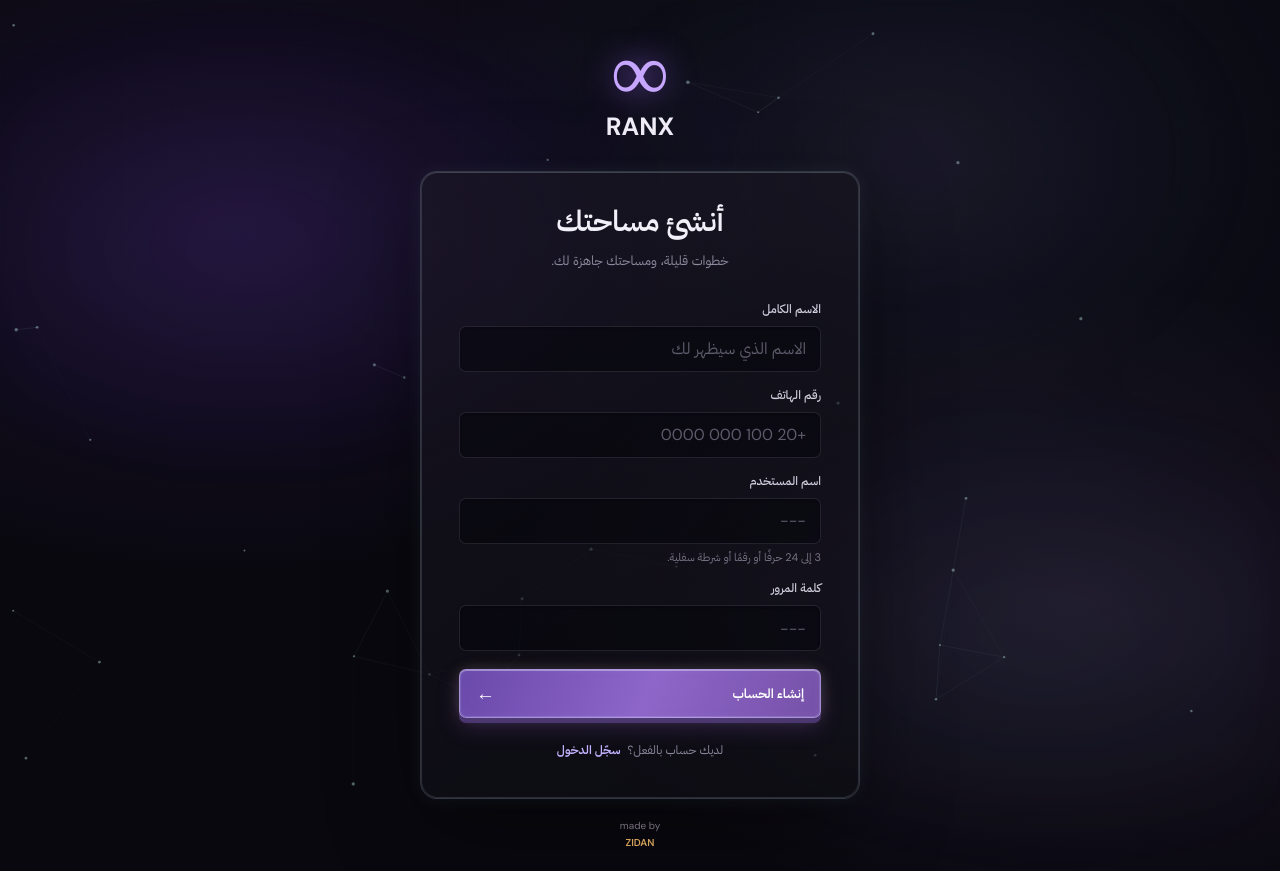
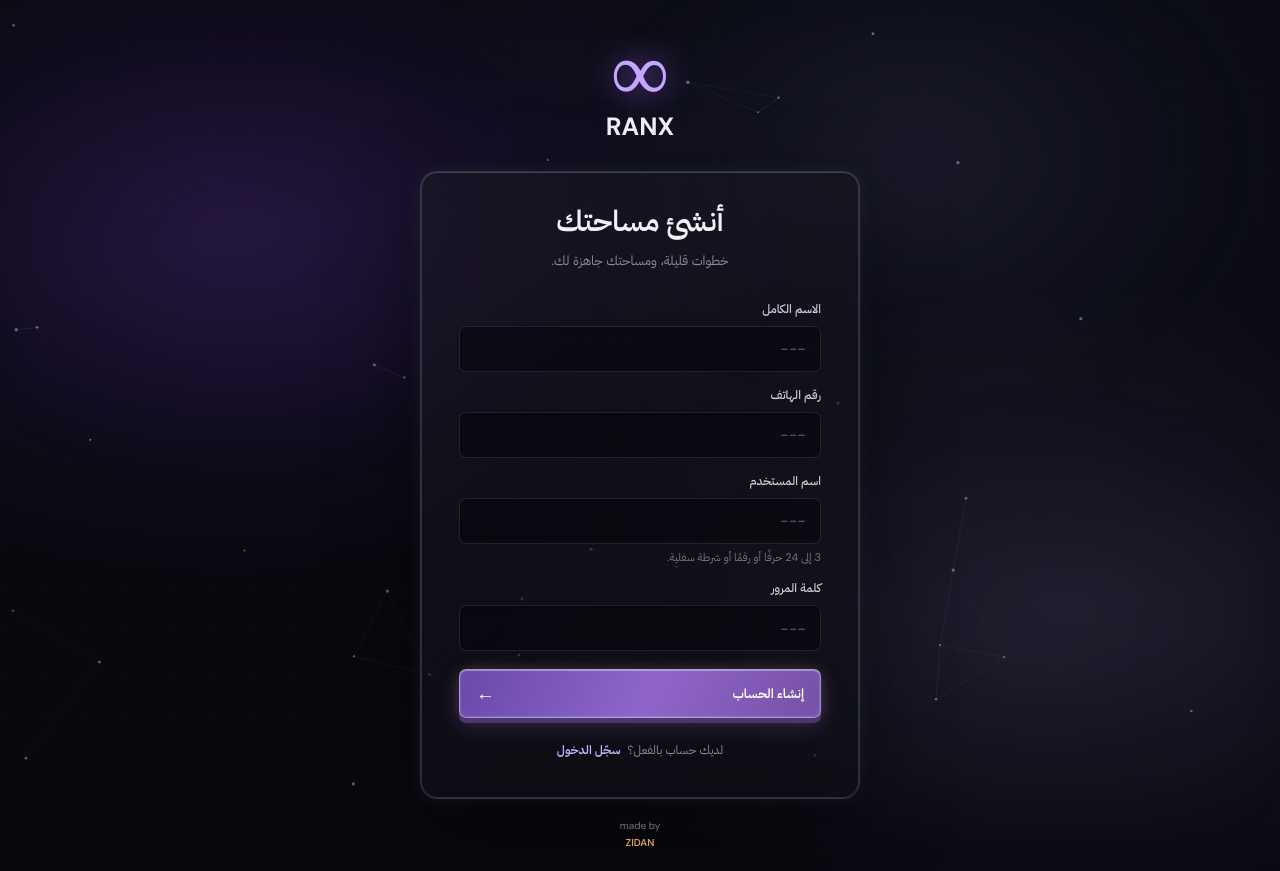
Before and after one commit to zidanhesham496-web/RANX, a React (Vite) app: page /signup in a window 1280 px wide. Built offline with nearby package versions, Linux system fonts and the light colour scheme; no server answers.

Commit message:
Update placeholders for full name and phone number to ---

```diff
--- a/src/pages/SignUpPage.tsx
+++ b/src/pages/SignUpPage.tsx
@@ -50,7 +50,7 @@ export default function SignUpPage() {
             <FormField
               id="name"
               label="الاسم الكامل"
-              placeholder="الاسم الذي سيظهر لك"
+              placeholder="---"
               autoComplete="name"
               value={name}
               onChange={(event) => setName(event.target.value)}
@@ -61,7 +61,7 @@ export default function SignUpPage() {
               id="phone-number"
               label="رقم الهاتف"
               type="tel"
-              placeholder="+20 100 000 0000"
+              placeholder="---"
               autoComplete="tel"
               value={phoneNumber}
               onChange={(event) => setPhoneNumber(event.target.value)}
```
Also changed, not shown: vercel.json (added), 1 other file (tests, documents, lock files or other folders).
